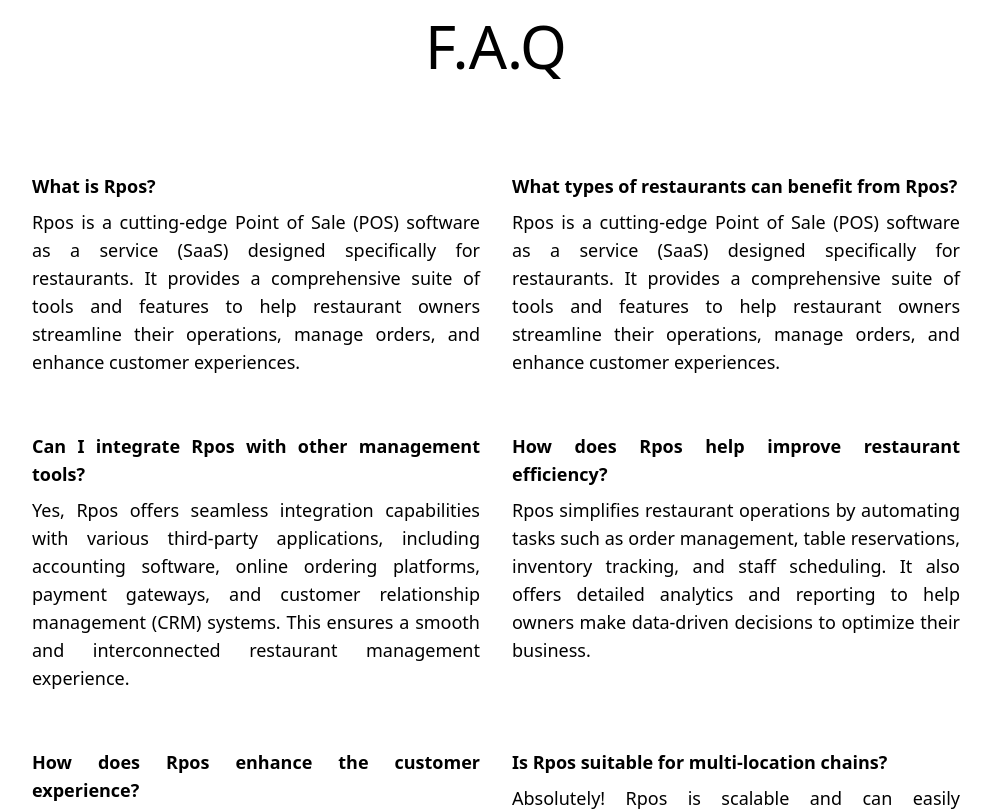
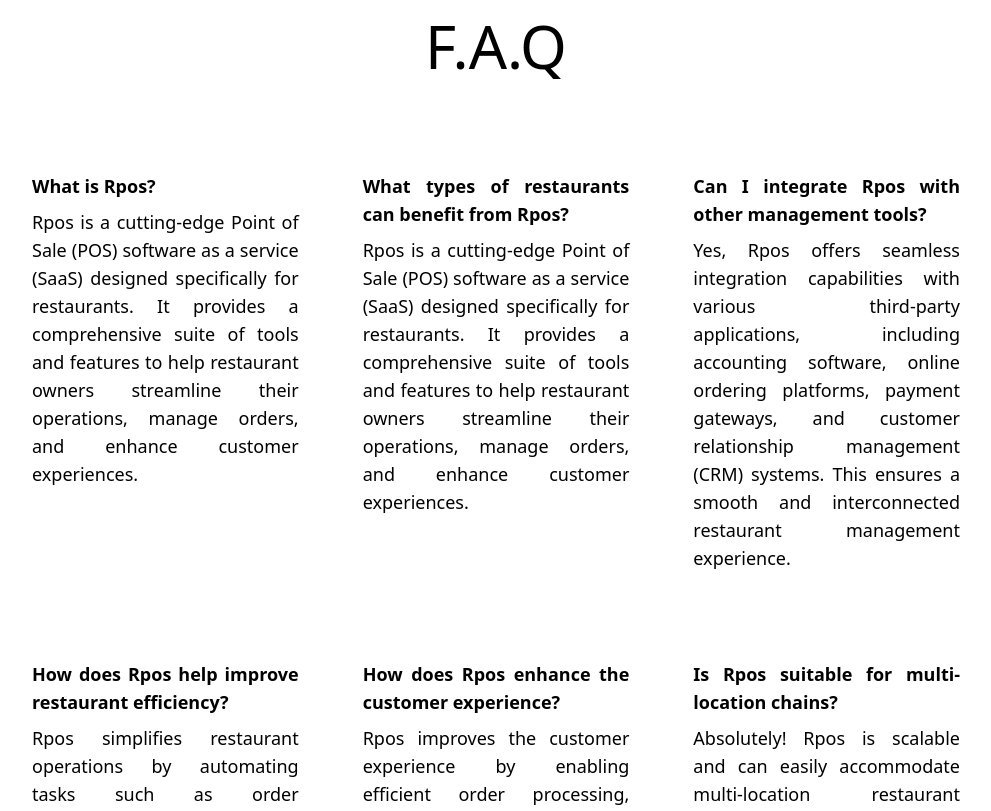
Before and after one commit to melcodesdev/rpos, a React (Vite) app: page / in a window 1280 px wide. Shown: the part 5740-6551 px from the top of the page, without its empty margins (144-1135 px from the left). Built offline with nearby package versions, Linux system fonts and the light colour scheme; a web font is replaced by a local one.

Commit message:
Update Faq.jsx

```diff
--- a/src/components/Faq.jsx
+++ b/src/components/Faq.jsx
@@ -6,7 +6,7 @@ const Faq = () => {
         <section className='flex flex-col mx-4 xs:mx-16 xl:mx-32 my-8 sm:my-16'>
             <h1 className='text-3xl xl:text-6xl font-medium mx-auto xl:mb-10'>F.A.Q</h1>
 
-            <div className='text-xs sm:text-base lg:text-lg my-4 xl:px-8 text-justify xl:grid xl:grid-cols-2'>
+            <div className='text-xs sm:text-base lg:text-lg my-4 xl:px-8 text-justify xl:grid xl:grid-cols-3 xl:gap-8'>
                 <div className='xl:m-4'>
                     <p className='font-semibold mt-6'>What is Rpos?</p>
                     <p className='mt-2'>Rpos is a cutting-edge Point of Sale (POS) software as a service (SaaS) designed specifically for restaurants. It provides a comprehensive suite of tools and features to help restaurant owners streamline their operations, manage orders, and enhance customer experiences.</p>
@@ -48,7 +48,7 @@ const Faq = () => {
             </div>
 
             <p className='text-xs sm:text-base lg:text-lg my-4 xl:ml-12 xl:mt-16 text-justify'>Dont find what you’re looking for? <br />
-                <a href='mailto:idodevstuff@gmail.com' className='font-medium underline underline-offset-2 hover:opacity-50'>Send us an email</a>
+                <a href='mailto:melcodes.dev@gmail.com' className='font-medium underline underline-offset-2 hover:opacity-50'>Send us an email</a>
             </p>
         </section>
     )
```
